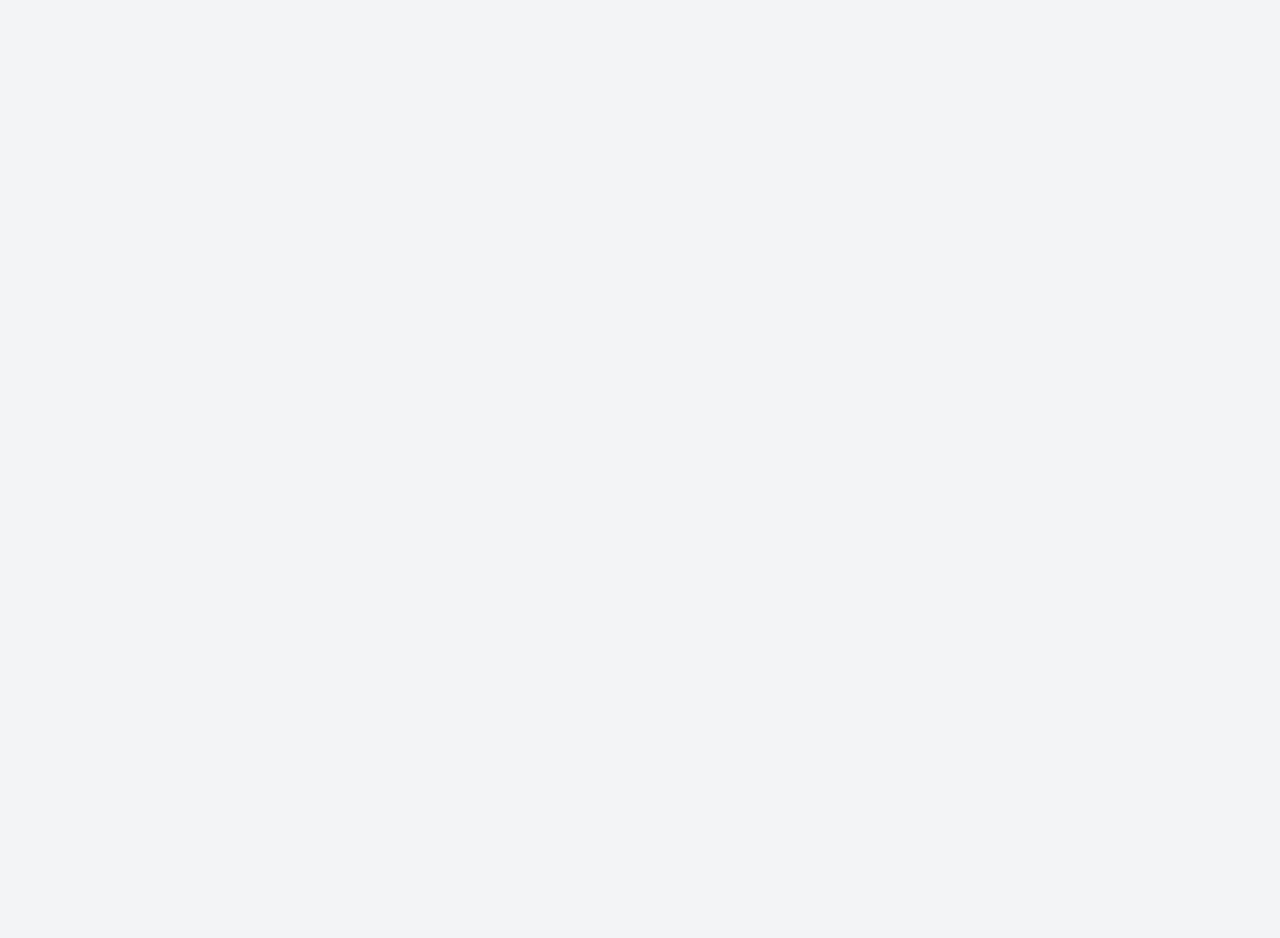
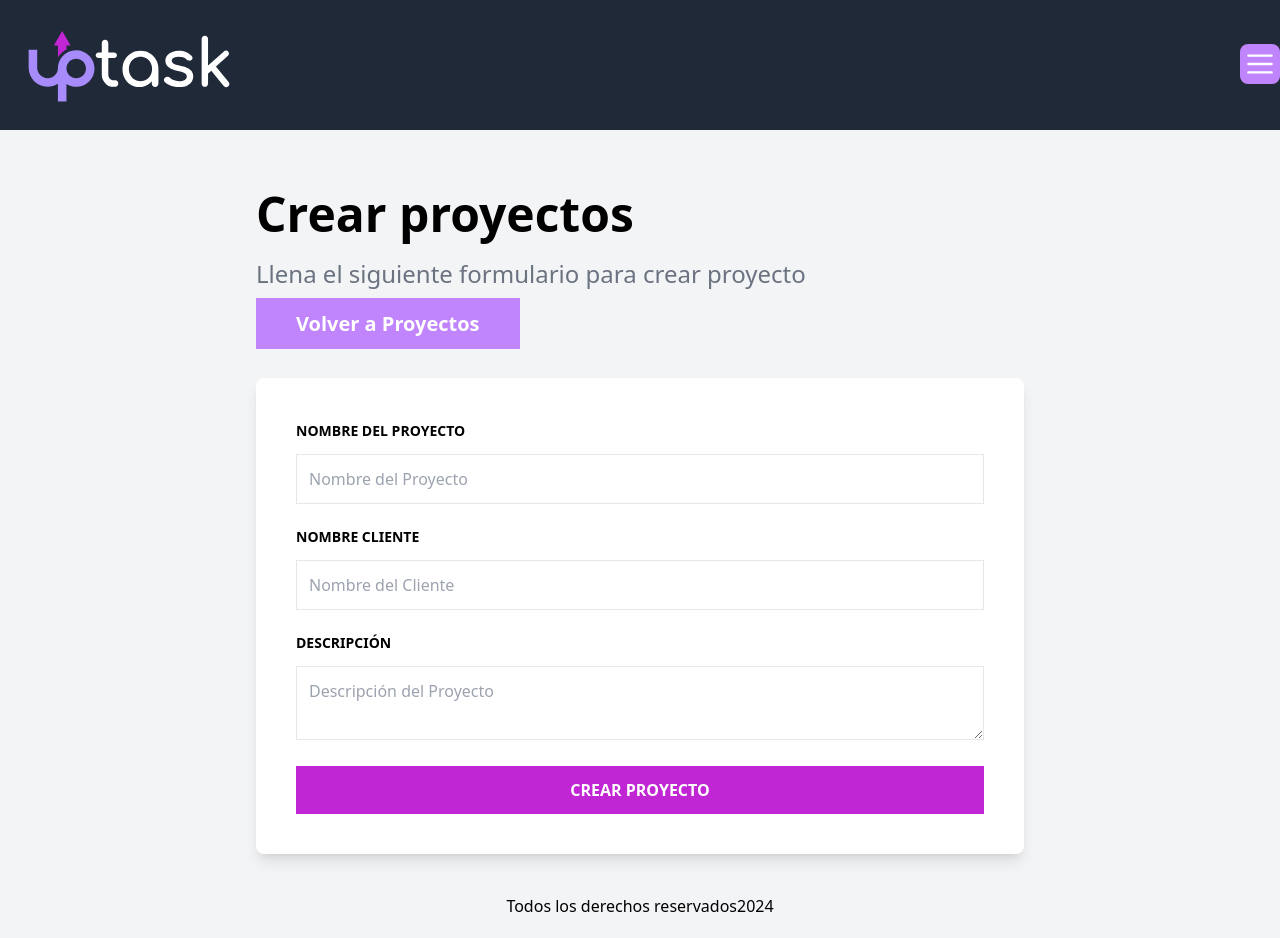
Before and after one commit to irenemonzon/Task-frontend, a React (Vite) app: page /projects/create in a window 1280 px wide. Before the commit this address had no page. Before the commit the page ends 800 px from the top, so only its background shows below. Built offline with nearby package versions, Linux system fonts and the light colour scheme.

Commit message:
install react hooks form to create form and create components errors and form

```diff
--- a/package.json
+++ b/package.json
@@ -14,6 +14,7 @@
     "@heroicons/react": "^2.1.4",
     "react": "^18.2.0",
     "react-dom": "^18.2.0",
+    "react-hook-form": "^7.52.0",
     "react-router-dom": "^6.23.1"
   },
   "devDependencies": {
--- /dev/null
+++ b/src/components/ErrorMessage.tsx
@@ -0,0 +1,9 @@
+const ErrorMessage = ({children}:{children:React.ReactNode}) => {
+  return (
+    <div className="text-center my-4 bg-re-100 text-red-600 font-bold p-3 uppercase text-sm">
+        {children}
+    </div>
+  )
+}
+
+export default ErrorMessage
--- /dev/null
+++ b/src/components/ProjectForm.tsx
@@ -0,0 +1,79 @@
+import { register } from "module";
+import { FieldErrors, UseFormRegister } from "react-hook-form";
+import ErrorMessage from "./ErrorMessage";
+
+type ProjectFormProps={
+
+    register:UseFormRegister<{
+        projectName: string;
+        clientName: string;
+        description: string;
+    }>
+    errors:FieldErrors<{
+        projectName: string;
+        clientName: string;
+        description: string;
+    }>
+}
+
+export default function ProjectForm({errors,register}:ProjectFormProps) {
+    return (
+        <>
+            <div className="mb-5 space-y-3">
+                <label htmlFor="projectName" className="text-sm uppercase font-bold">
+                    Nombre del Proyecto
+                </label>
+                <input
+                    id="projectName"
+                    className="w-full p-3  border border-gray-200"
+                    type="text"
+                    placeholder="Nombre del Proyecto"
+                    {...register("projectName", {
+                        required: "El Titulo del Proyecto es obligatorio",
+                    })}
+                />
+
+                {errors.projectName && (
+                    <ErrorMessage>{errors.projectName.message}</ErrorMessage>
+                )}
+            </div>
+
+            <div className="mb-5 space-y-3">
+                <label htmlFor="clientName" className="text-sm uppercase font-bold">
+                    Nombre Cliente
+                </label>
+                <input
+                    id="clientName"
+                    className="w-full p-3  border border-gray-200"
+                    type="text"
+                    placeholder="Nombre del Cliente"
+                    {...register("clientName", {
+                        required: "El Nombre del Cliente es obligatorio",
+                    })}
+                />
+
+                {errors.clientName && (
+                    <ErrorMessage>{errors.clientName.message}</ErrorMessage>
+                )}
+            </div>
+
+            <div className="mb-5 space-y-3">
+                <label htmlFor="description" className="text-sm uppercase font-bold">
+                    Descripción
+                </label>
+                <textarea
+                    id="description"
+                    className="w-full p-3  border border-gray-200"
+                    placeholder="Descripción del Proyecto"
+                    {...register("description", {
+                        required: "Una descripción del proyecto es obligatoria"
+                    })}
+                />
+
+                {errors.description && (
+                    <ErrorMessage>{errors.description.message}</ErrorMessage>
+                )}
+            </div>
+        </>
+    )
+}
--- a/src/router.tsx
+++ b/src/router.tsx
@@ -1,6 +1,7 @@
 import {BrowserRouter, Route, Routes} from 'react-router-dom'
 import AppLayout from './layouts/AppLayout'
 import DashboardView from './views/DashboardView'
+import CreateProjectView from './views/projects/CreateProjectView'
 
 export default function Router(){
     return(
@@ -8,6 +9,7 @@
             <Routes>
                 <Route element={<AppLayout />}>
                   <Route path='/' element={<DashboardView/>} index />
+                  <Route path='/projects/create' element={<CreateProjectView/>} />
 
                 </Route>
             </Routes>
--- a/src/views/DashboardView.tsx
+++ b/src/views/DashboardView.tsx
@@ -1,6 +1,19 @@
+import { Link } from "react-router-dom"
+
 const DashboardView = () => {
   return (
-    <div>DashboardView</div>
+   <>
+    <h1 className=" text-5xl font-black">Mis proyectos</h1>
+    <p className="text-2xl font-light text-gray-500 mt-5">Maneja y administra tus proyectos</p>
+    <nav className="my-5">
+
+      <Link className="bg-purple-400 hover:bg-purple-500 px-10 py-3 font-bold cursor-pointer  text-white text-xl transition-colors"
+      to='/projects/create'
+      >
+        Nuevo Proyecto
+      </Link>
+    </nav>
+   </>
   )
 }
 
--- /dev/null
+++ b/src/views/projects/CreateProjectView.tsx
@@ -0,0 +1,54 @@
+import { Link } from "react-router-dom"
+import { useForm } from "react-hook-form"
+import ProjectForm from "@/components/ProjectForm"
+
+const CreateProjectView = () => {
+
+    const initialvalues={
+        projectName:"",
+        clientName:"",
+        description:""
+    }
+
+    const { register,handleSubmit,formState:{errors}}=useForm({defaultValues:initialvalues})
+
+    const handleForm=(data)=>{
+        console.log(data)
+    }
+
+  return (
+    <>
+        <div className="max-w-3xl mx-auto">
+
+            <h1 className=" text-5xl font-black">Crear proyectos</h1>
+            <p className="text-2xl font-light text-gray-500 mt-5">Llena el siguiente formulario para crear proyecto</p>
+            <nav className="my-5">
+
+            <Link className="bg-purple-400 hover:bg-purple-500 px-10 py-3 font-bold cursor-pointer  text-white text-xl transition-colors"
+            to='/'
+            >
+                Volver a Proyectos
+            </Link>
+            </nav>
+            <form
+            className="mt-10 bg-white shadow-lg rounded-lg p-10"
+            onSubmit={handleSubmit(handleForm)}
+            noValidate
+            >
+                <ProjectForm
+                    register={register}
+                    errors={errors}
+                />
+                <input
+                type="submit"
+                value="Crear proyecto"
+                className="bg-fuchsia-600 hover:bg-fuchsia-700 w-full p-3 text-white uppercase font-bold cursor-pointer transition-colors "
+                />
+
+            </form>
+        </div>
+   </>
+  )
+}
+
+export default CreateProjectView
```
Also changed, not shown: 1 other file (tests, documents, lock files or other folders).
